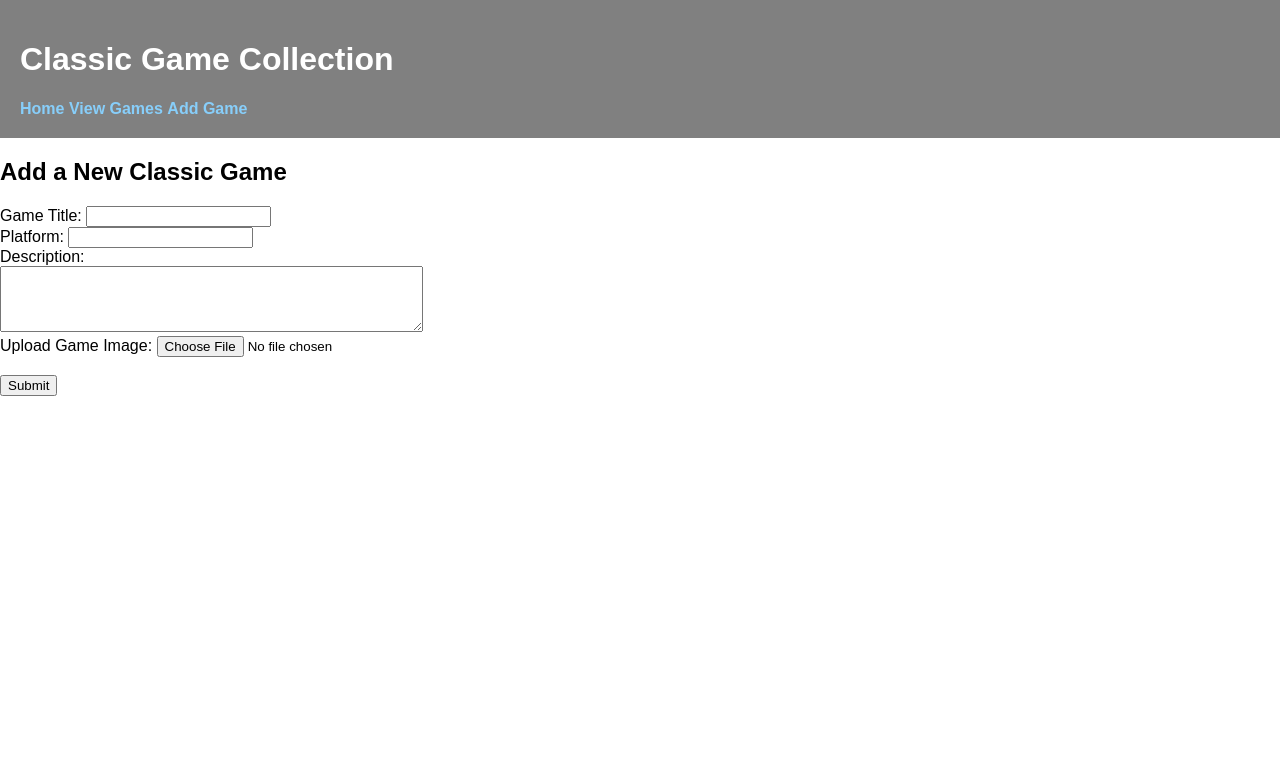
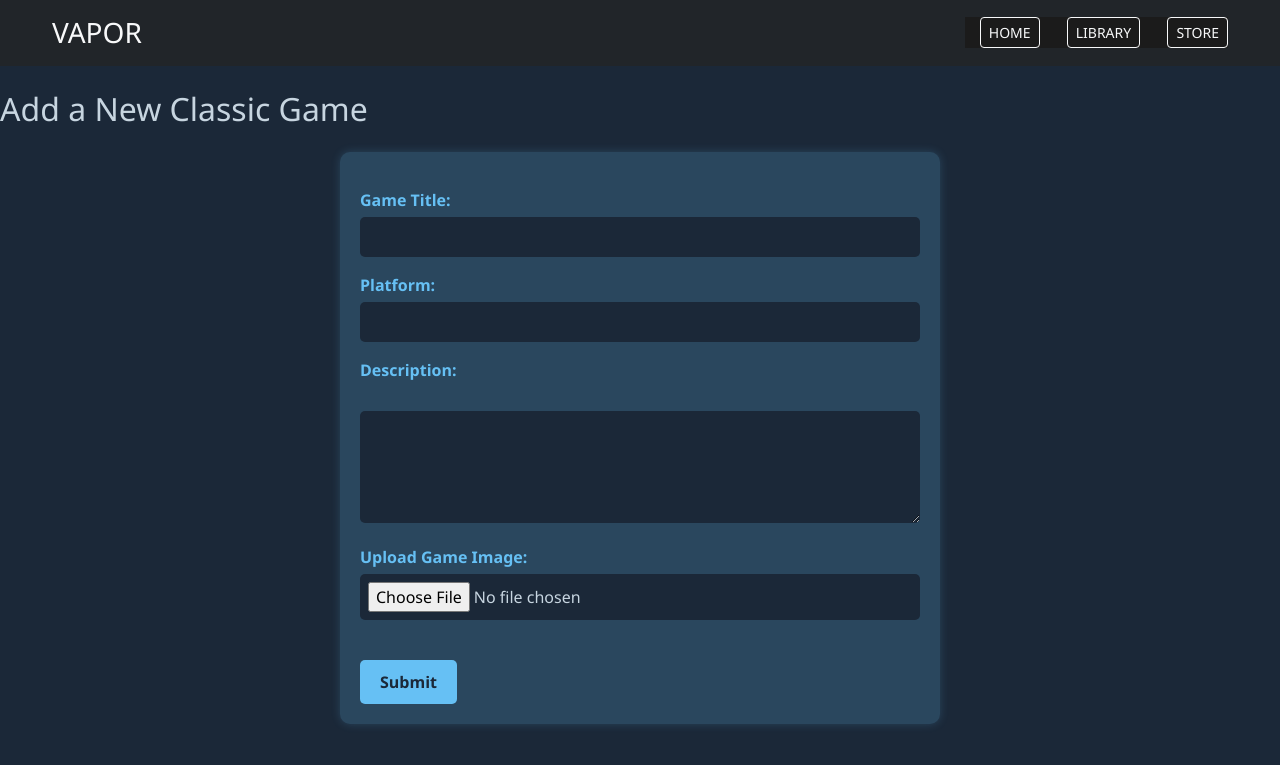
Before and after one commit to kolby-mason/FlaskProject, a Flask app: page /upload in a window 1280 px wide. Shown: the top 765 px of the page. Run offline with Flask 3, Linux system fonts and the light colour scheme.

Commit message:
Added styling to improve sites look, going for a 'Steam' look

```diff
--- a/app.py
+++ b/app.py
@@ -45,7 +45,7 @@
                 image_filename = unique_name
             else:
                 flash("Invalid image type. Only PNG, JPG, JPEG, or GIF are allowed.", "error")
-                return redirect("/add")
+                return redirect(url_for("upload_game"))
 
         game = {
             "title": title,
--- a/static/styles.css
+++ b/static/styles.css
@@ -1,32 +1,171 @@
 body {
-     font-family: Arial, sans-serif;
-     background-color: white;
-     text-align: left;
+    font-family: 'Segoe UI', Tahoma, Geneva, Verdana, sans-serif;
+    background-color: #1b2838;
+    color: #c7d5e0;
     margin: 0;
     padding: 0;
 }
 
 header {
-     background-color: grey;
-     color: white;
-     padding: 20px;
+    background-color: #171a21;
+    padding: 15px 20px;
+    margin-bottom: 20px;
+    display: flex;
+    justify-content: space-between;
+    align-items: center;
+}
+
+header h1 {
+    margin: 0;
+    font-size: 1.5rem;
+    color: #66c0f4;
+}
+
+nav {
+    list-style-type: none;
+    background-color: #1b1b1b;
+    padding: 0;
+    margin: 0;
+    text-align: center;
+    overflow: hidden;
 }
 
 nav a {
-     color: lightskyblue;
+    color: #66c0f4;
     text-decoration: none;
+    margin-left: 15px;
     font-weight: bold;
+}
+
+nav a:hover {
+    text-decoration: underline;
+}
+
+.container {
+    max-width: 1200px;
+    margin: auto;
 }
 
 .flashes {
     list-style: none;
     padding: 0;
+    margin: 1rem auto;
+    max-width: 800px;
+}
+
+.flashes li {
+    padding: 10px;
+    border-radius: 5px;
+    margin-bottom: 10px;
 }
 
 .flashes .message {
-    color: green;
+    background-color: #4caf50;
+    color: white;
 }
 
 .flashes .error {
-    color: red;
+    background-color: #f44336;
+    color: white;
 }
+
+form {
+    max-width: 600px;
+    margin: auto;
+    background-color: #2a475e;
+    padding: 20px;
+    border-radius: 10px;
+    box-shadow: 0 0 10px rgba(102, 192, 244, 0.2);
+}
+
+form label {
+    display: block;
+    font-weight: bold;
+    margin-top: 1rem;
+    color: #66c0f4;
+}
+
+form input[type="text"],
+form textarea,
+form input[type="file"] {
+    width: 100%;
+    padding: 8px;
+    margin-top: 5px;
+    border: none;
+    border-radius: 5px;
+    background-color: #1b2838;
+    color: #c7d5e0;
+}
+
+form input[type="submit"] {
+    margin-top: 1rem;
+    background-color: #66c0f4;
+    color: #1b2838;
+    font-weight: bold;
+    padding: 10px 20px;
+    border: none;
+    border-radius: 5px;
+    cursor: pointer;
+}
+
+form input[type="submit"]:hover {
+    background-color: #417a9b;
+}
+
+.game-grid {
+    display: flex;
+    flex-wrap: wrap;
+    gap: 5px; /* Further reduced spacing between images */
+    justify-content: center;
+}
+
+.game-card {
+    position: relative;
+    width: 200px; /* Reduced width of game cards */
+    height: 300px;
+    overflow: hidden;
+    transition: transform 0.2s;
+}
+
+.game-card:hover {
+    transform: scale(1.03);
+}
+
+.game-card img {
+    width: 100%;
+    height: 100%;
+    object-fit: cover;
+    display: block;
+}
+
+.game-info {
+    position: absolute;
+    top: 0;
+    left: 0;
+    background-color: rgba(0, 0, 0, 0.75);
+    color: white;
+    width: 100%;
+    height: 100%;
+    padding: 15px;
+    opacity: 0;
+    transition: opacity 0.3s ease;
+    display: flex;
+    flex-direction: column;
+    justify-content: flex-start;
+    text-align: center;
+}
+
+.game-info .game-header {
+    margin-bottom: 15px;
+    font-size: 1.2rem;
+}
+
+.game-info .description {
+    overflow-y: auto;
+    max-height: 100%;
+    flex-grow: 1;
+}
+
+.game-card:hover .game-info {
+    opacity: 1;
+}
--- a/templates/layout.html
+++ b/templates/layout.html
@@ -3,16 +3,19 @@
 <head>
     <meta charset="UTF-8">
     <title>{% block title %}Classic Game Collection{% endblock %}</title>
+    <link href="https://cdn.jsdelivr.net/npm/bootstrap@5.3.2/dist/css/bootstrap.min.css" rel="stylesheet">
     <link rel="stylesheet" type="text/css" href="/static/styles.css">
 </head>
 <body>
-    <header>
-        <h1>Classic Game Collection</h1>
-        <nav>
-            <a href="/">Home</a>
-            <a href="/games">View Games</a>
-            <a href="/upload">Add Game</a>
-        </nav>
+    <header class="bg-dark text-light p-3 mb-4">
+        <div class="container d-flex justify-content-between align-items-center">
+            <h1 class="h3 mb-0">VAPOR</h1>
+            <nav>
+                <a class="btn btn-outline-light btn-sm me-2" href="/">HOME</a>
+                <a class="btn btn-outline-light btn-sm me-2" href="/games">LIBRARY</a>
+                <a class="btn btn-outline-light btn-sm" href="/upload">STORE</a>
+            </nav>
+        </div>
     </header>
     <main>
         {% block content %}{% endblock %}
--- a/templates/upload.html
+++ b/templates/upload.html
@@ -3,7 +3,7 @@
 {% block title %}Add a New Game{% endblock %}
 
 {% block content %}
-<h2>Add a New Classic Game</h2>
+<h2 class="mb-4">Add a New Classic Game</h2>
 <form action="/upload" method="post" enctype="multipart/form-data">
     <label for="title">Game Title:</label>
     <input type="text" name="title" id="title" required><br>
```
Also changed, not shown: templates/games.html (+23 -12 lines). Lines whose indentation alone changed are shown as unchanged.
